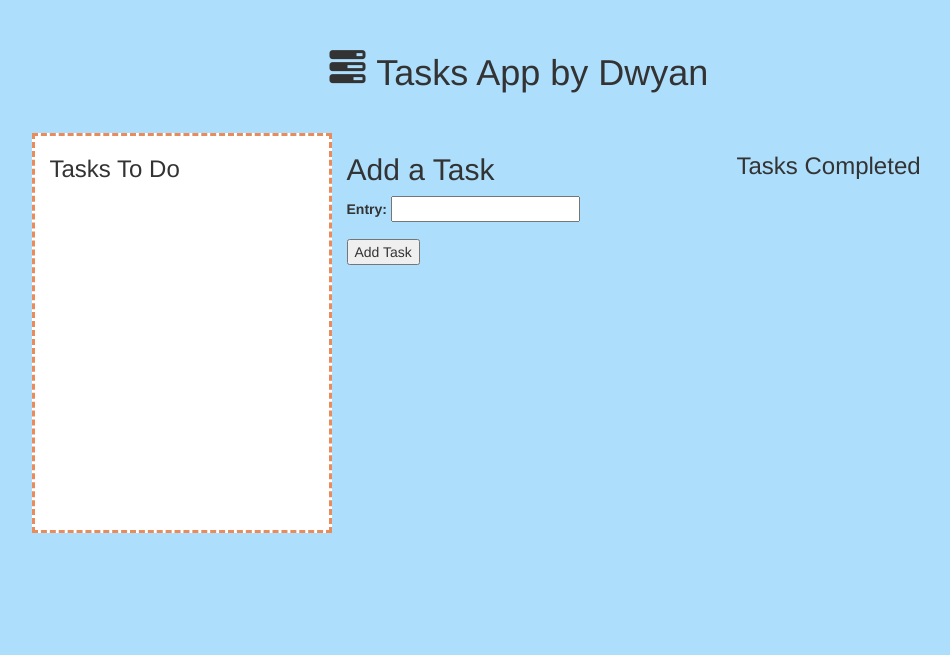
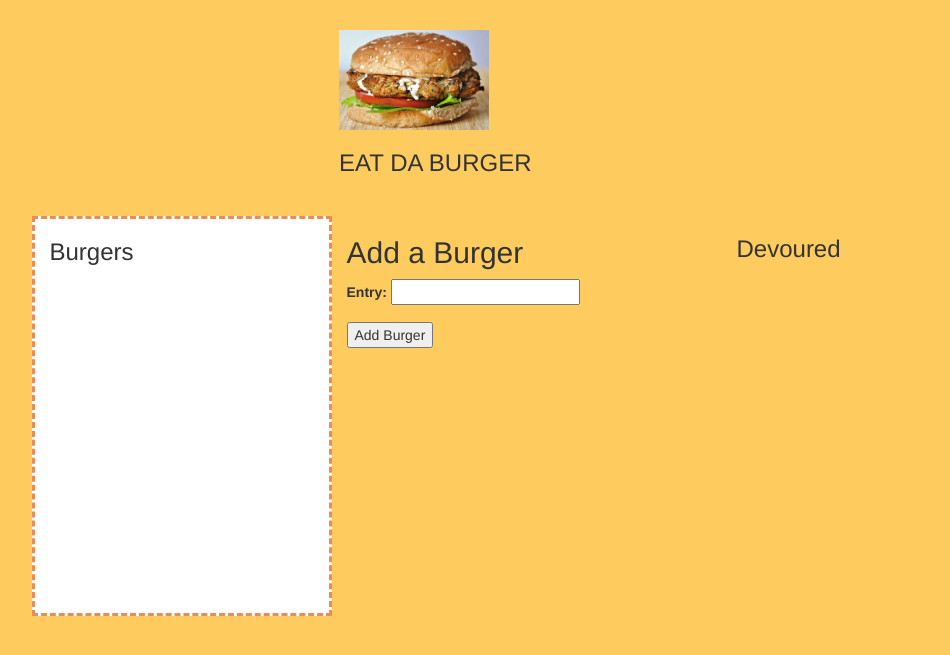
Before and after one commit to dwyanalford/sequelizedBurger, a Node server app: template views/index.handlebars in a window 1280 px wide. Shown: the top 655 px of the page, without its empty margins (121-1071 px from the left). Run offline with Node 20, Linux system fonts and the light colour scheme; the template is opened without the code that fills it, so the values that code supplies are empty; some libraries are stand-ins or nearby versions.

Commit message:
finalized project making sure everything works correctly

```diff
--- a/package.json
+++ b/package.json
@@ -7,7 +7,7 @@
     "body-parser": "^1.17.2",
     "express": "^4.15.3",
     "express-handlebars": "^3.0.0",
-    "handlebars": "^4.0.8",
+    "method-override": "^2.3.9",
     "mysql": "^2.13.0",
     "sequelize": "^3.30.4"
   },
@@ -19,7 +19,7 @@
     "type": "git",
     "url": "git+https://github.com/dwyanalford/hereandnow.git"
   },
-  "author": "Dwyan, Lungisa, Rafic, Dereck",
+  "author": "Dwyan Alford",
   "license": "ISC",
   "bugs": {
     "url": "https://github.com/dwyanalford/hereandnow/issues"
--- a/server.js
+++ b/server.js
@@ -2,10 +2,11 @@
 var express = require("express");
 var exphbs = require("express-handlebars");
 var bodyParser = require("body-parser");
+var methodOverride = require("method-override");
 
 // Create an instance of the express app.
 var app = express();
-var PORT = process.env.PORT || 8080;
+var PORT = process.env.PORT || 3030;
 
 // Requiring our model for syncing
 // =============================================================
@@ -29,7 +30,7 @@ require("./routes/html-routes.js")(app);
 require("./routes/api-routes.js")(app);
 
 // Syncing our sequelize models and then starting our express app
-db.sequelize.sync({ force: true }).then(function() {
+db.sequelize.sync().then(function() {
   app.listen(PORT, function() {
     console.log("App listening on PORT " + PORT);
   });
--- a/views/index.handlebars
+++ b/views/index.handlebars
@@ -1,50 +1,56 @@
 
     <div class="container">
-      <div class="row"><h1><span class="glyphicon glyphicon-tasks" aria-hidden="true"></span>&nbsp;Tasks App by Dwyan</h1></div>
+      <div class="row">
+        <div class="col-md-4"></div>
+        <div class="col-md-4">
+          <img src="images/vegan-burger.jpg" width="150" height="100">
+          <h3>EAT DA BURGER</h3>
+        </div>
+        <div class="col-md-4"></div>
+      </div>
       <div class="row">
         <div class="col-md-1 border_right"></div>
 
         <div class="col-md-3 border_right white">
-          <h3>Tasks To Do</h3>
+          <h3>Burgers</h3>
 
           <ol>
-            {{#each tasks}}
-              {{#unless this.completed}}
-                <li>{{this.task}}</li>
-                <form action="/{{this.id}}?_method=PUT" method="POST">
-                    <input type="hidden" name="completed" value="true">
-                    <button type="submit">complete</button>
+            {{#each burgers}}
+              {{#unless this.devoured}}
+                <li>{{this.burgers}}</li>
+                <form action="/{{this.id}}" method="POST">
+                    <input type="hidden" name="devoured" value="true">
+                    <button type="submit">devour it!</button>
                   </form>
               {{/unless}}
             {{/each}}
           </ol>
 
         </div>
-        {{!-- add task here in this column --}}
+        {{!-- add burger here in this column --}}
         <div class="col-md-4 border_right">
-          <h2>Add a Task</h2>
+          <h2>Add a Burger</h2>
           <form class="create-update-form" action="/" method="POST">
 
             <div class="form-group">
-              <label for="enterTask">Entry:</label>
-              <input type="text" id="enterTask" name="name">
+              <label for="enterBurger">Entry:</label>
+              <input type="text" name="newBurger">
             </div>
 
-            <button type="submit">Add Task</button>
+            <button id="addBurgerButton" type="submit">Add Burger</button>
           </form>
         </div>
 
         <div class="col-md-3 border_right">
-          <h3>Tasks Completed</h3>
+          <h3>Devoured</h3>
 
-          <ul>
-          {{#each tasks}}
-            {{#if this.completed}}
-                <li id="task-completed-text">{{this.task}}</li>
-                <div id="task-date-complete">{{this.today}}</div>
+          <ol>
+          {{#each burgers}}
+            {{#if this.devoured}}
+                <li id="task-completed-text">{{this.burgers}}</li>
             {{/if}}
           {{/each}}
-        </ul>
+        </ol>
 
 
         </div>
--- a/views/layouts/main.handlebars
+++ b/views/layouts/main.handlebars
@@ -11,7 +11,7 @@
 		<style type="text/css">
 
 			body{
-				background-color: #ADDEFC;
+				background-color: #FECC5E;
 			}
 			.row{
 				padding-top: 30px;
```
Also changed, not shown: models/burger.js (+10 -20 lines), public/css/style.css (+31 -0 lines), public/index222.html (added, +68 -0 lines), public/js/main.js (+20 -0 lines), public/original.html (renamed from public/index.html, +24 -2 lines), routes/api-routes.js (+10 -6 lines), routes/html-routes.js (+37 -7 lines), public/images/vegan-burger.jpg (added), 1 other file.
